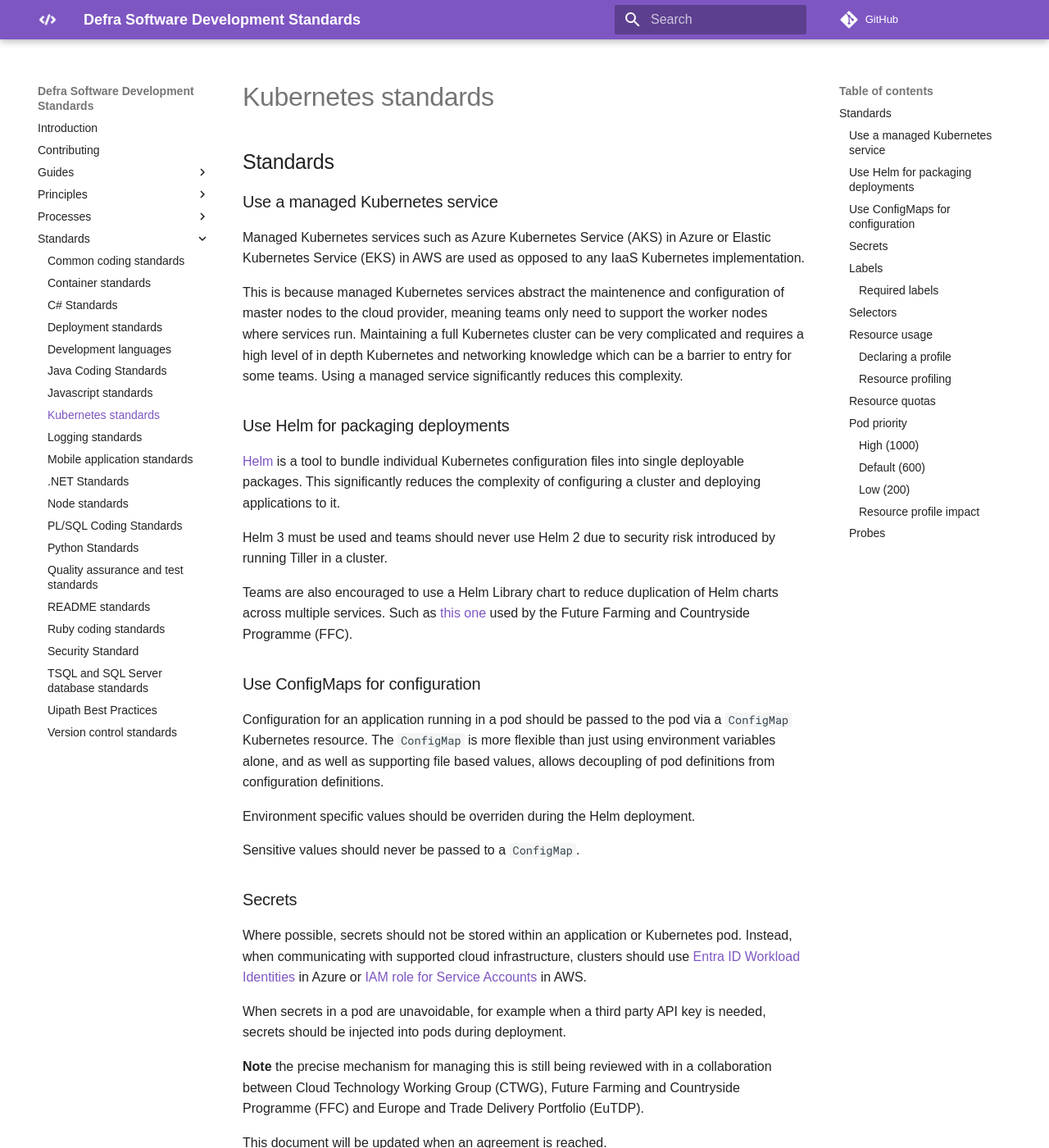
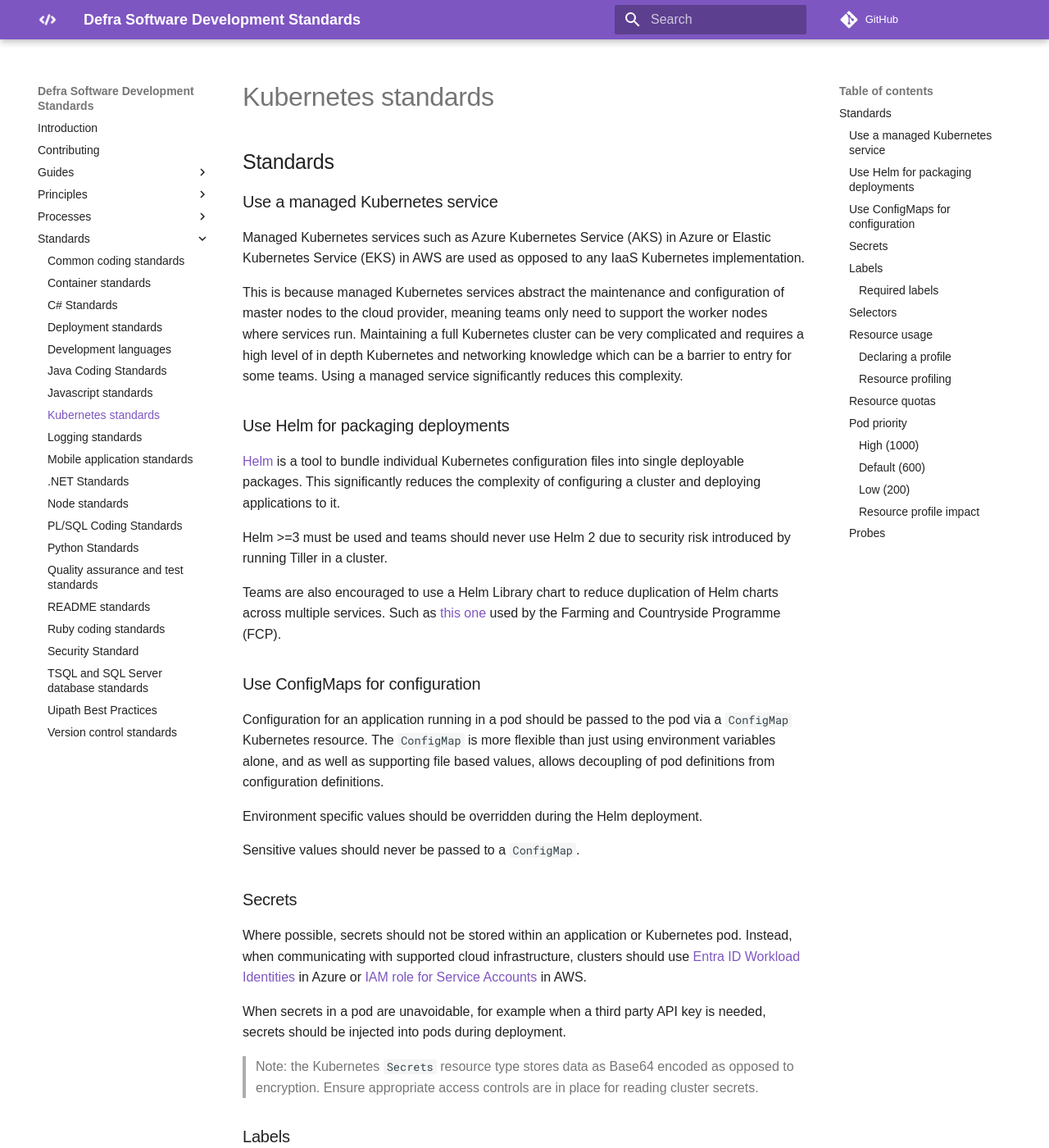
Before and after one commit to DEFRA/software-development-standards, an MkDocs documentation site: the page built from docs/standards/kubernetes_standards.md, in a window 1280 px wide and 1400 px high. Shown: the whole window at 82% size. Built offline with MkDocs 1.6.1 and Material for MkDocs 9.7.7, drawn with Linux system fonts in a browser that asks for light colours; some web fonts are replaced; comment, search, counter and statistics services are not loaded; some of the changed text lies outside the part shown.

Commit message:
Minor amendments

````diff
--- a/docs/standards/kubernetes_standards.md
+++ b/docs/standards/kubernetes_standards.md
@@ -4,20 +4,20 @@
 ### Use a managed Kubernetes service
 Managed Kubernetes services such as Azure Kubernetes Service (AKS) in Azure or Elastic Kubernetes Service (EKS) in AWS are used as opposed to any IaaS Kubernetes implementation.
 
-This is because managed Kubernetes services abstract the maintenence and configuration of master nodes to the cloud provider, meaning teams only need to support the worker nodes where services run.  Maintaining a full Kubernetes cluster can be very complicated and requires a high level of in depth Kubernetes and networking knowledge which can be a barrier to entry for some teams.  Using a managed service significantly reduces this complexity.
+This is because managed Kubernetes services abstract the maintenance and configuration of master nodes to the cloud provider, meaning teams only need to support the worker nodes where services run.  Maintaining a full Kubernetes cluster can be very complicated and requires a high level of in depth Kubernetes and networking knowledge which can be a barrier to entry for some teams.  Using a managed service significantly reduces this complexity.
 
 ### Use Helm for packaging deployments
 [Helm](https://helm.sh/) is a tool to bundle individual Kubernetes configuration files into single deployable packages.  This significantly reduces the complexity of configuring a cluster and deploying applications to it.
 
-Helm 3 must be used and teams should never use Helm 2 due to security risk introduced by running Tiller in a cluster.
+Helm >=3 must be used and teams should never use Helm 2 due to security risk introduced by running Tiller in a cluster.
 
-Teams are also encouraged to use a Helm Library chart to reduce duplication of Helm charts across multiple services.  Such as [this one](https://github.com/DEFRA/ffc-helm-library) used by the Future Farming and Countryside Programme (FFC).
+Teams are also encouraged to use a Helm Library chart to reduce duplication of Helm charts across multiple services.  Such as [this one](https://github.com/DEFRA/ffc-helm-library) used by the Farming and Countryside Programme (FCP).
 
 ### Use ConfigMaps for configuration
 Configuration for an application running in a pod should be passed to the pod via a `ConfigMap` Kubernetes resource.
 The `ConfigMap` is more flexible than just using environment variables alone, and as well as supporting file based values, allows decoupling of pod definitions from configuration definitions.
 
-Environment specific values should be overriden during the Helm deployment.
+Environment specific values should be overridden during the Helm deployment.
 
 Sensitive values should never be passed to a `ConfigMap`.
 
@@ -26,11 +26,7 @@ Where possible, secrets should not be stored within an application or Kubernetes
 
 When secrets in a pod are unavoidable, for example when a third party API key is needed, secrets should be injected into pods during deployment.
 
-**Note** the precise mechanism for managing this is still being reviewed with in a collaboration between Cloud Technology Working Group (CTWG), Future Farming and Countryside Programme (FFC) and Europe and Trade Delivery Portfolio (EuTDP).
-
-This document will be updated when an agreement is reached.
-
-The Kubernetes `Secrets` resource type must not be used as data is only Base64 encrypted.
+> Note: the Kubernetes `Secrets` resource type stores data as Base64 encoded as opposed to encryption.  Ensure appropriate access controls are in place for reading cluster secrets.
 
 ### Labels
 Labels are intended to be used to specify identifying attributes of objects that are meaningful and relevant to users, but do not directly imply semantics to the core system.
@@ -42,7 +38,7 @@ In order to take full advantage of using labels, they should be applied on every
 #### Required labels
 Each Helm chart templated resource should have the below labels. Example placeholders are provided for values.
 
-```
+```yaml
 metadata:
   labels:
     app: {{ quote .Values.namespace }}
@@ -60,7 +56,8 @@ metadata:
 
 ### Selectors
 Services selectors should be matched by app and name. Selectors should be consistent otherwise updates to Helm charts will be rejected.
-```
+
+```yaml
 selector:
   app: {{ quote .Values.name }}
   app.kubernetes.io/name: {{ quote .Values.name }}
@@ -83,7 +80,7 @@ Clusters will limit available resources within a namespace using a `resourceQuot
 
 An example `ResourceQuota` definition is included below
 
-```
+```yaml
 apiVersion: v1
 kind: ResourceQuota
 metadata:
@@ -114,7 +111,7 @@ For pods where downtime is more tolerable.
 
 Below is a full example of a `priorityClass` resource definition for reference.
 
-```
+```yaml
 apiVersion: scheduling.k8s.io/v1
 kind: PriorityClass
 metadata:
````
Also changed, not shown: other parts of docs/standards/kubernetes_standards.md (+4 -4 lines).
